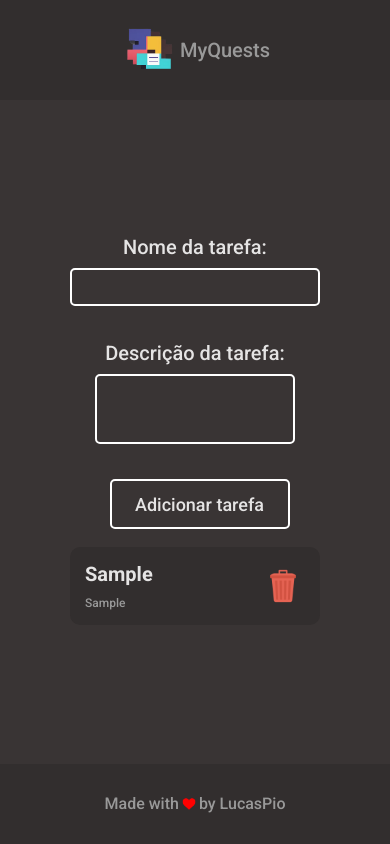
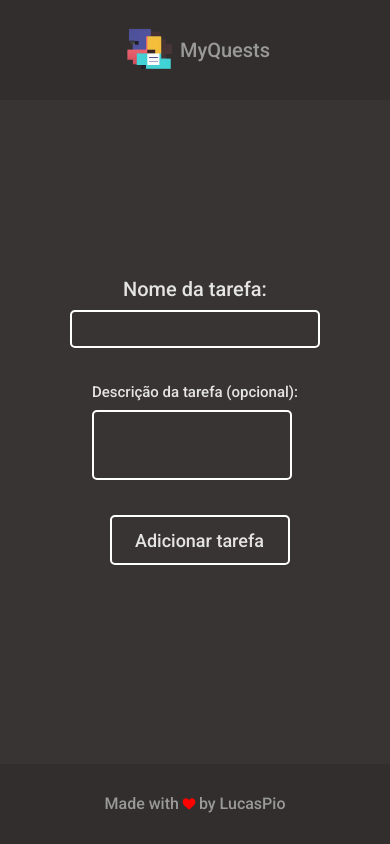
Before and after one commit to LukasPio/MyQuests, a website with bundled scripts: page index.html in a window 390 px wide. Both pictures are taken after typing "Sample", "Sample" into the empty fields and a click on the button "Adicionar tarefa". Built offline with nearby package versions, Linux system fonts and the light colour scheme.

Commit message:
descrição opcional

```diff
--- a/index.html
+++ b/index.html
@@ -21,8 +21,11 @@
             <input type="text" id="task-name" />
           </section>
           <section class="newTaskInfo">
-            <label for="task-description" type="textarea"
-              >Descrição da tarefa:</label
+            <label
+              for="task-description"
+              type="textarea"
+              id="task-description-label"
+              >Descrição da tarefa (opcional):</label
             >
             <textarea type="text" id="task-description"></textarea>
           </section>
--- a/sass/style.scss
+++ b/sass/style.scss
@@ -70,4 +70,7 @@
   #task-description {
     width: 200px;
   }
+  #task-description-label {
+    font-size: 15px;
+  }
 }
--- a/src/index.ts
+++ b/src/index.ts
@@ -9,15 +9,22 @@ function newTask(): Task {
   const taskDescription: string =
     // @ts-ignore
     document.querySelector("#task-description").value;
-
-  const newTask: Task = {
-    name: taskName,
-    taskDescription: taskDescription,
-  };
-
-  if (!(newTask.name && newTask.taskDescription)) {
-    alert("Two camps must be completed!");
-    throw new Error("Two camps must be completed!");
+  let newTask: Task;
+  if (!taskName) {
+    alert("Task name must be filled!");
+    throw new Error("Task name must be filled!");
+  }
+  if (taskName && !taskDescription) {
+    newTask = {
+      name: taskName,
+      taskDescription: taskName,
+    };
+    if (taskName && taskDescription) {
+      newTask = {
+        name: taskName,
+        taskDescription: taskDescription,
+      };
+    }
   }
   // @ts-ignore
   document.querySelector("#task-description").value = "";
```
Also changed, not shown: css/style.css, src/dist/index.js, 1 other file.
